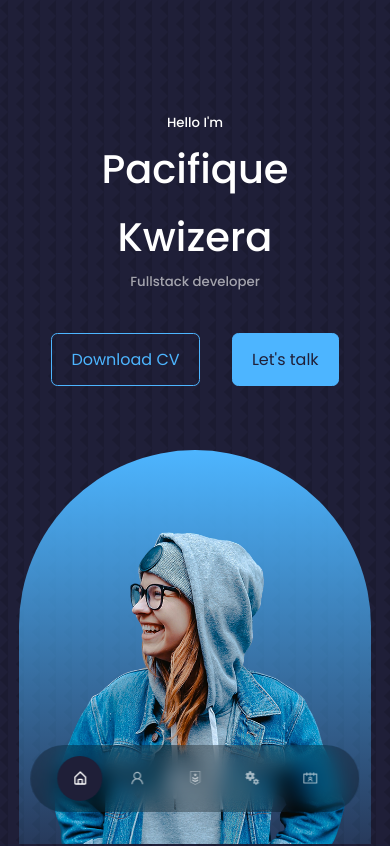
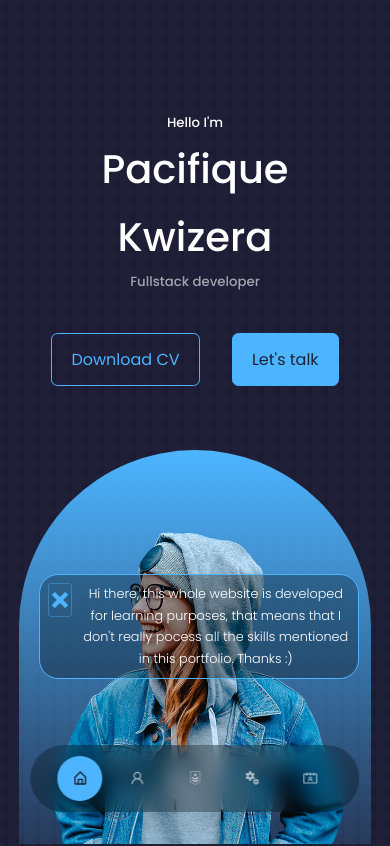
Before and after one commit to masterchief-00/react-portfolio-website, a React (Create React App) app: page / in a window 390 px wide. Shown: the top 846 px of the page. Built offline with nearby package versions, Linux system fonts and the light colour scheme.

Commit message:
last commit

```diff
--- a/package.json
+++ b/package.json
@@ -6,6 +6,7 @@
     "@testing-library/jest-dom": "^5.16.4",
     "@testing-library/react": "^13.3.0",
     "@testing-library/user-event": "^13.5.0",
+    "emailjs-com": "^3.2.0",
     "react": "^18.2.0",
     "react-dom": "^18.2.0",
     "react-icons": "^4.4.0",
--- a/src/App.jsx
+++ b/src/App.jsx
@@ -1,4 +1,4 @@
-import React from 'react'
+import React, { useState } from 'react'
 import Header from './components/header/Header'
 import Nav from './components/nav/Nav'
 import About from './components/about/About'
@@ -8,10 +8,15 @@ import Portfolio from './components/portfolio/Portfolio'
 import Testimonials from './components/testimonials/Testimonials'
 import Contacts from './components/contacts/Contacts'
 import Footer from './components/footer/Footer'
+import Notice from './components/notice/Notice'
 
 export const App = () => {
+  const [notice,setNotice]=useState(true);
+
+
   return (
     <>
+      {notice && <Notice notice={notice} onChangeDisplay={setNotice} />}
       <Header />
       <Nav />
       <About />
--- a/src/components/contacts/Contacts.jsx
+++ b/src/components/contacts/Contacts.jsx
@@ -1,7 +1,27 @@
-import React from 'react'
+import {React,useRef} from 'react'
 import './contacts.css'
+import {HiOutlineMail} from 'react-icons/hi'
+import {SiMessenger} from 'react-icons/si'
+import {IoLogoWhatsapp} from 'react-icons/io'
+import emailjs from 'emailjs-com';
 
 const Contacts = () => {
+
+  const form=useRef();
+
+  const sendEmail = (e) => {
+    e.preventDefault();
+
+    emailjs.sendForm('service_sqf9th3', 'template_9mmkp7t', form.current, '4MPCUQgPObHt-uozQ')
+      .then((result) => {
+          console.log(result.text);
+      }, (error) => {
+          console.log(error.text);
+      });
+
+      e.target.reset();
+  };
+
   return (
     <section id='contacts'>
       <h5>Get in touch</h5>
@@ -9,9 +29,33 @@ const Contacts = () => {
 
       <div className="container contact__container">
         <div className="contact__options">
+          <article className='contact__option'>
+            <HiOutlineMail className='contact__icon'/>
+            <h4>Email</h4>
+            <h5>myemail19@gmail.com</h5>
+            <a href="mailto:myemail19@gmail.com" target="_blank">Send a message</a>
+          </article>
 
+          <article className='contact__option'>
+            <SiMessenger className='contact__icon'/>
+            <h4>Messenger</h4>
+            <h5>Pacifique Kwizera</h5>
+            <a href="https://m.me/pacific.kwizera.75" target="_blank">Send a message</a>
+          </article>
+
+          <article className='contact__option'>
+            <IoLogoWhatsapp className='contact__icon'/>
+            <h4>Whatsapp</h4>
+            <h5>+2501234567</h5>
+            <a href="https://api.whatsapp.com/send?phone=+2501234567" target="_blank">Send a message</a>
+          </article>
         </div>
-        <form action=""></form>
+        <form ref={form} onSubmit={sendEmail}>
+          <input type="text" placeholder='Full name' required />
+          <input type="email" name='email' placeholder='email' required />
+          <textarea name="message" placeholder='Your message' rows="7" required></textarea>
+          <button type='submit' className='btn btn-primary'>Send Message</button>
+        </form>
       </div>
     </section>
   )
--- a/src/components/contacts/contacts.css
+++ b/src/components/contacts/contacts.css
@@ -0,0 +1,70 @@
+.container.contact__container{
+    width: 58%;
+    display: grid;
+    grid-template-columns: 30% 58%;
+    gap: 12rem;
+}
+
+.contact__options{
+    display: flex;
+    flex-direction: column;
+    gap: 2rem;
+}
+.contact__option{
+    background: var(--color-bg-variant);
+    padding: 1.2rem;
+    border-radius: 1.2rem;
+    text-align: center;
+    border:  solid 1px transparent;
+    transition: var(--transition);
+}
+.contact__option:hover{
+    background: transparent;
+    border-color: var(--color-primary-variant);
+}
+.contact__icon{
+    color: var(--color-primary);
+    font-size: 1.5rem;
+    margin-bottom: .5rem;
+}
+
+.contact__option a{
+    margin-top: .7rem;
+    display: inline-block;
+    font-size: .8rem;
+}
+.contact__option h5{
+    color: var(--color-light);
+}
+
+form{
+    display: flex;
+    flex-direction: column;
+    gap: 1.2rem;
+}
+
+input,textarea{
+    width: 100%;
+    padding: 1.5rem;
+    border-radius: .5rem;
+    background: transparent;
+    border: 2px solid var(--color-primary-variant);
+    resize: none;
+    color: white;
+}
+
+
+/*====================MEDIA QUERIES(MEDIUM DEVICES)==================*/
+@media screen and (max-width:1024px) {
+    .container.contact__container{
+        grid-template-columns: 1fr;
+        gap: 2rem;
+    }
+}
+
+/*====================MEDIA QUERIES(SMALL DEVICES)==================*/
+@media screen and (max-width:600px) {
+    .container.contact__container{
+        width: var(--container-width-sm);
+    }
+}
--- a/src/components/footer/Footer.jsx
+++ b/src/components/footer/Footer.jsx
@@ -1,11 +1,32 @@
 import React from 'react'
 import './footer.css'
+import {FaFacebookSquare} from 'react-icons/fa'
+import {GrInstagram} from 'react-icons/gr'
+import {GrTwitter} from 'react-icons/gr'
 
 const Footer = () => {
   return (
-    <section id='footer'>
-      Footer
-    </section>
+    <footer id='footer'>
+      <a href="#" className='footer__logo'>KWIZERA</a>
+      <ul className='permalinks'>
+        <li><a href="#">Home</a></li>
+        <li><a href="#">About</a></li>
+        <li><a href="#">Experience</a></li>
+        <li><a href="#">Services</a></li>
+        <li><a href="#">Testimonials</a></li>
+        <li><a href="#">Contacts</a></li>
+      </ul>
+
+      <div className="footer__socials">
+        <a href="https://facebook.com"><FaFacebookSquare className='socials__icon'/></a>
+        <a href="https://instagram.com"><GrInstagram className='socials__icon'/></a>
+        <a href="https://twitter.com"><GrTwitter className='socials__icon'/></a>
+      </div>
+
+      <div className="footer__copyright">
+        <small>&copy; PACIFIQUE KWIZERA</small>
+      </div>
+    </footer>
   )
 }
 
--- a/src/components/footer/footer.css
+++ b/src/components/footer/footer.css
@@ -0,0 +1,64 @@
+footer {
+    background: var(--color-primary);
+    padding: 3rem 0;
+    text-align: center;
+    font-size: .9rem;
+    margin-top: 7rem;
+}
+
+footer a {
+    color: var(--color-bg);
+}
+
+.footer__logo {
+    font-size: 2rem;
+    font-weight: 500;
+    margin-bottom: 2rem;
+    display: inline-block;
+}
+
+.permalinks {
+    display: flex;
+    flex-wrap: wrap;
+    justify-content: center;
+    gap: 2rem;
+    margin: 0 auto 3rem;
+}
+
+.footer__socials{
+    display: flex;
+    gap: 1rem;
+    margin-bottom: 4rem;
+    justify-content: center;
+}
+
+.footer__socials a{
+    background: var(--color-bg);
+    color:var(--color-white);
+    padding:.8rem;
+    border-radius: .7rem;
+    display: flex;
+    border:1px solid transparent;
+    transition: var(--transition);
+}
+.footer__socials a:hover{
+    background: transparent;
+    color: var(--color-bg);
+    border-color: var(--color-bg);
+}
+.footer__copyright{
+    margin-bottom: 4rem;
+    color: var(--color-bg);
+}
+
+/*====================MEDIA QUERIES(SMALL DEVICES)==================*/
+@media screen and (max-width:600px) {
+    .permalinks{
+        gap: 1.5rem;
+        flex-direction: column;
+    }
+
+    .footer__socials{
+        margin-bottom: 6rem;
+    }
+}
--- a/src/components/header/Header.jsx
+++ b/src/components/header/Header.jsx
@@ -11,6 +11,7 @@ const Header = () => {
         <h5>Hello I'm</h5>
         <h1>Pacifique Kwizera</h1>
         <h5 className='text-light'>Fullstack developer</h5>
+
         <CTA />
         <HeaderSocials />
 
--- a/src/components/nav/nav.css
+++ b/src/components/nav/nav.css
@@ -1,7 +1,7 @@
 nav {
     background-color: rgba(0, 0, 0, 0.3);
     width: max-content;
-    /* display:block; */
+    display:block;
     padding: 0.7rem 1.7rem;
     z-index: 2;
     position: fixed;
@@ -27,6 +27,6 @@ nav a:hover {
 }
 
 nav a.active {
-    background: var(--color-bg);
-    color: var(--color-white);
+    background: var(--color-primary);
+    color: var(--color-bg);
 }
--- /dev/null
+++ b/src/components/notice/Notice.jsx
@@ -0,0 +1,28 @@
+import React, { useCallback } from "react";
+import "./notice.css";
+import { ImCross } from "react-icons/im";
+
+const Notice = ({ notice, onChangeDisplay }) => {
+  const clickHandler = useCallback(
+    (event) => {
+      onChangeDisplay(false);
+    },
+    [onChangeDisplay]
+  );
+  return (
+    <div className="container notice__container">
+      <div className="close">
+        <a href="#" onClick={clickHandler}>
+          <ImCross className="close__button" />
+        </a>
+      </div>
+      <p>
+        Hi there, this whole website is developed for learning purposes, that
+        means that I don't really pocess all the skills mentioned in this
+        portfolio. Thanks :)
+      </p>
+    </div>
+  );
+};
+
+export default Notice;
--- /dev/null
+++ b/src/components/notice/notice.css
@@ -0,0 +1,55 @@
+.container.notice__container{
+    position: fixed;
+    top: 80%;
+    left: 64%;
+    width: 30rem;
+    height: fit-content;
+    padding: 1.2rem;
+    background:rgba(0,0,0,0.3);
+    border: 1px solid var(--color-primary);
+    border-radius: 1.2rem;
+    z-index: 3;
+    justify-content: center;
+    overflow: hidden;
+    display: flex;
+    gap: .6rem;
+}
+.container.notice__container p{
+    font-size: .7rem;
+    font-weight: 100;
+    text-align: center;
+}
+.close{
+    border: 1px solid var(--color-primary-variant);
+    border-radius: .2rem;
+    height: fit-content;
+    padding:0 3px;
+}
+.close__button{
+    font-weight: 100px;
+    margin-top: 8px;
+}
+
+/*====================MEDIA QUERIES(MEDIUM DEVICES)==================*/
+@media screen and (max-width:1024px) {
+    .container.notice__container{
+        left: 20%;
+        top: 75%;
+    }
+    .container.notice__container p{
+        font-size: 1rem;
+    }
+}
+
+/*====================MEDIA QUERIES(SMALL DEVICES)==================*/
+@media screen and (max-width:600px) {
+    .container.notice__container{
+        width: 20rem;
+        left: 10%;
+        top: 68%;
+        padding: .5rem;
+    }
+    .container.notice__container p{
+        font-size: .8rem;
+    }
+}
```
Also changed, not shown: 1 other file (tests, documents, lock files or other folders).
